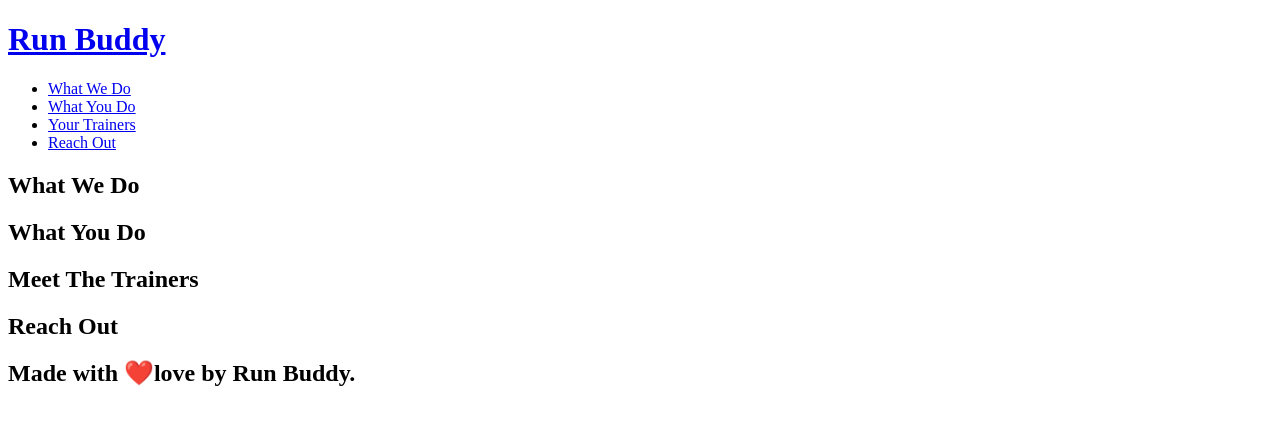
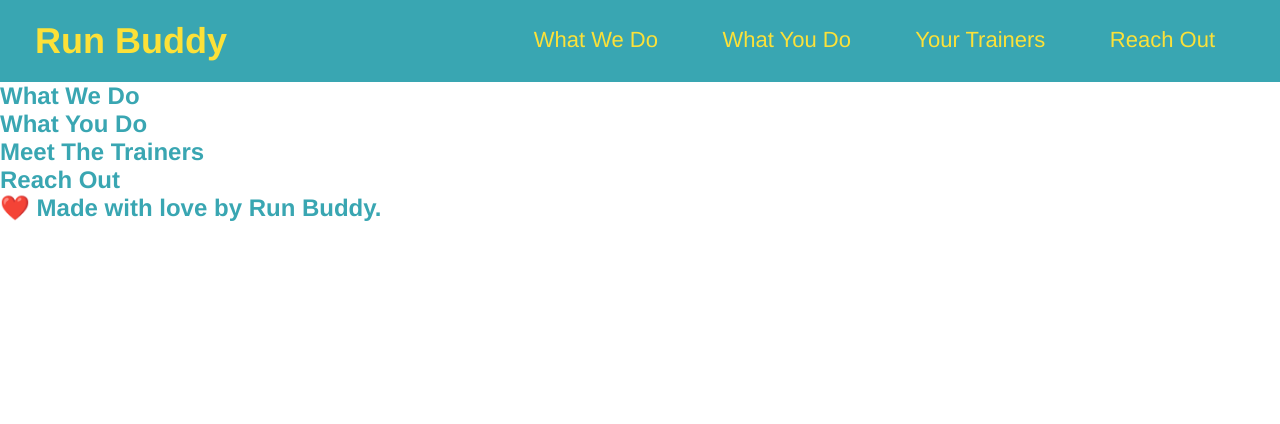
Before and after one commit to ChotanSharma/run-buddy, a plain HTML site: page run-buddy/index.html in a window 1280 px wide. Drawn offline with Linux system fonts and the light colour scheme.

Commit message:
update the header setting

```diff
--- /dev/null
+++ b/run-buddy/assets/css/style.css
@@ -0,0 +1,44 @@
+* {
+  margin: 0;
+  padding: 0;
+}
+
+body {
+  /* more on this crazy alphanumerical value in a minute! */
+  color: #39a6b2;
+    font-family: Helvetica, Arial, sans-serif;
+}
+
+/* apply styles to <header> */
+header {
+  padding: 20px 35px;
+  background-color: #39a6b2;
+}
+
+header a {
+  color: #fce138;
+  text-decoration: none;
+}
+
+header nav {
+  float: right;
+  margin: 7px 0;
+}
+
+header nav ul li {
+  display: inline;
+}
+
+header nav ul li a {
+  margin: 0 30px;
+  font-weight: lighter;
+  font-size: 22px;
+}
+
+header h1 {
+  font-weight: bold;
+  font-size: 36px;
+  color: #fce138;
+  margin: 0;
+  display: inline;
+}
--- a/run-buddy/index.html
+++ b/run-buddy/index.html
@@ -2,8 +2,10 @@
 <html lang="en">
     <head>
         <meta charset="UTF-8" />
-        <title>Run Buddy</title>
+        <title>RUN BUDDY</title>
+        <link rel="stylesheet" href="./assets/css/style.css" />
     </head>
+
     <body>
         <!--navigation-->
         <header>
@@ -59,7 +61,7 @@
 
         <!--footer-->
         <footer>
-            <h2>Made with ❤️love by Run Buddy.</h2>
+            <h2> ❤️ Made with love by Run Buddy.</h2>
         </footer>
     </body>
 </html>
```
